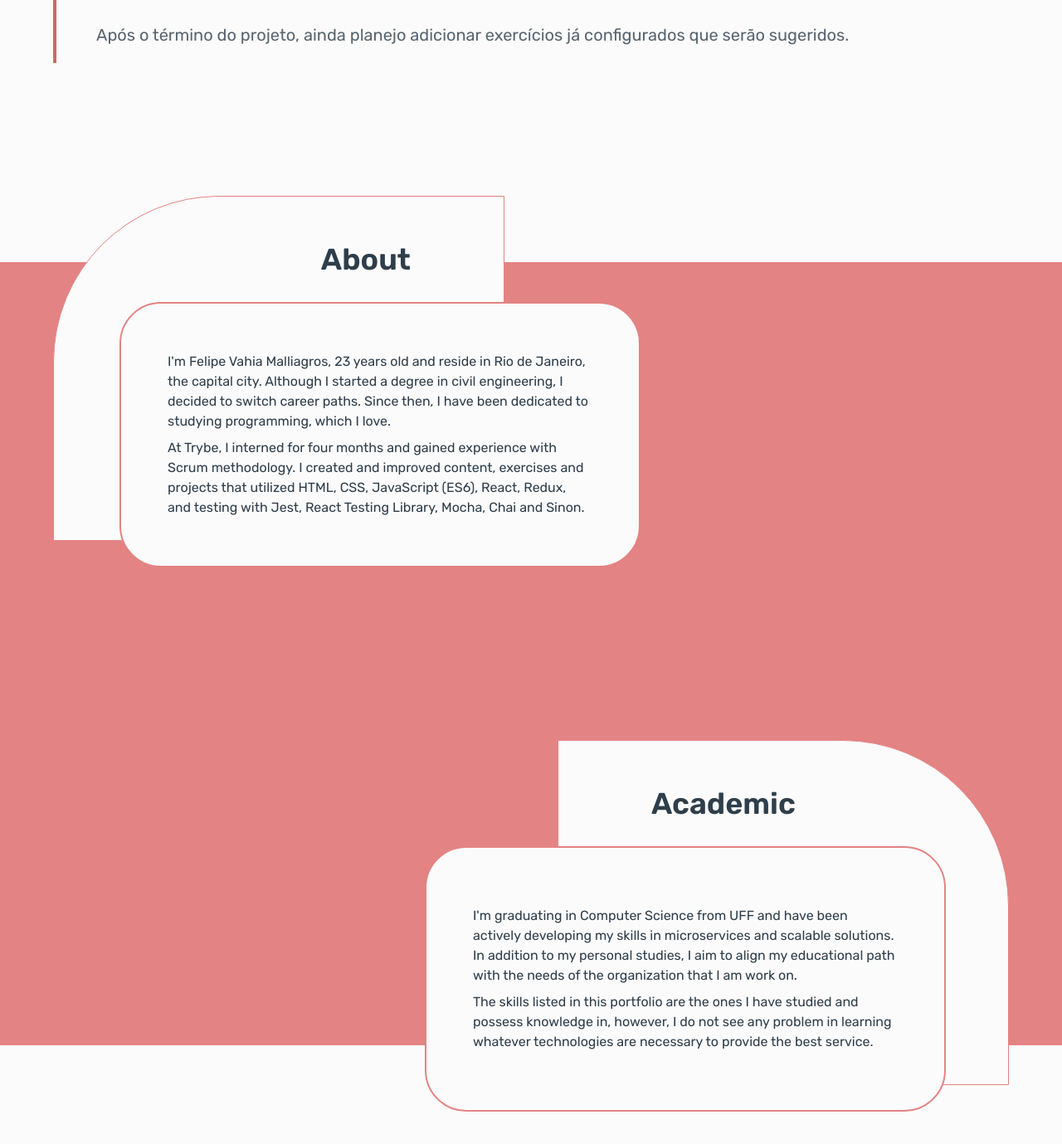
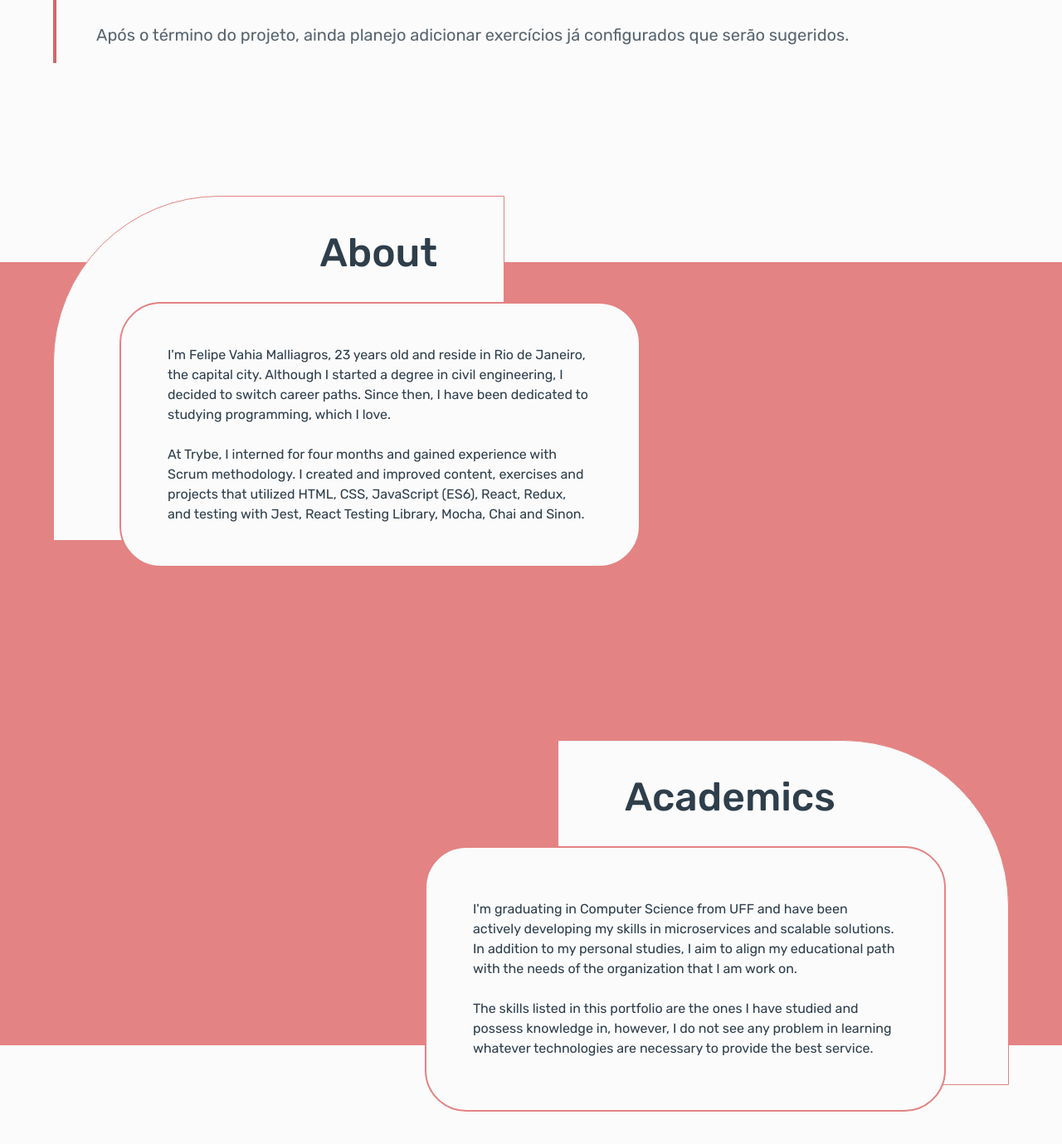
Before and after one commit to felipemalli/portfolio, a React (Vite) app: page / in a window 1280 px wide. Shown: the part 2229-3608 px from the top of the page at 83% size. Built offline with nearby package versions, Linux system fonts and the light colour scheme.

Commit message:
style: update size of about section texts

```diff
--- a/public/languages/en.json
+++ b/public/languages/en.json
@@ -13,7 +13,7 @@
   "about_first_card_title": "About",
   "about_first_card_first_paragraph": "I'm Felipe Vahia Malliagros, 23 years old and reside in Rio de Janeiro, the capital city. Although I started a degree in civil engineering, I decided to switch career paths. Since then, I have been dedicated to studying programming, which I love.",
   "about_first_card_second_paragraph": "At Trybe, I interned for four months and gained experience with Scrum methodology. I created and improved content, exercises and projects that utilized HTML, CSS, JavaScript (ES6), React, Redux, and testing with Jest, React Testing Library, Mocha, Chai and Sinon.",
-  "about_second_card_title": "Academic",
+  "about_second_card_title": "Academics",
   "about_second_card_first_paragraph": "I'm graduating in Computer Science from UFF and have been actively developing my skills in microservices and scalable solutions. In addition to my personal studies, I aim to align my educational path with the needs of the organization that I am work on.",
   "about_second_card_second_paragraph": "The skills listed in this portfolio are the ones I have studied and possess knowledge in, however, I do not see any problem in learning whatever technologies are necessary to provide the best service.",
   "in_progress": "In progress",
--- a/src/components/about-section/AboutSection.tsx
+++ b/src/components/about-section/AboutSection.tsx
@@ -15,7 +15,7 @@ export const AboutSection: React.FC = () => {
             md:w-[544px] md:-mr-20 min-h-[416px]
 
             md:rounded-tl-[200px] bg-secondary-500 border border-primary-300 -z-10'>
-              <h2 className='absolute top-14 font-semibold text-3xl md:text-4xl right-1/2 translate-x-1/2 md:translate-x-0 md:right-28 text-customBlue-700'>
+              <h2 className='absolute top-12 md:top-11 font-medium text-3xl md:text-5xl right-1/2 translate-x-1/2 md:translate-x-0 md:right-20 text-customBlue-700'>
                 {translations.about_first_card_title}
               </h2>
             </div>
@@ -27,7 +27,8 @@ export const AboutSection: React.FC = () => {
               <p>
                 {translations.about_first_card_first_paragraph}
               </p>
-              <p className='mt-2'>
+              <br/>
+              <p>
                 {translations.about_first_card_second_paragraph}
               </p>
             </div>
@@ -43,7 +44,7 @@ export const AboutSection: React.FC = () => {
               md:w-[544px] md:-ml-20 min-h-[416px]
 
               md:rounded-tr-[200px] bg-secondary-500 border border-primary-300 -z-10'>
-              <h2 className='absolute top-14 font-semibold text-3xl md:text-4xl left-1/2 -translate-x-1/2 md:translate-x-0 md:left-28 text-customBlue-700'>
+              <h2 className='absolute top-12 md:top-11 font-medium text-3xl md:text-5xl left-1/2 -translate-x-1/2 md:translate-x-0 md:left-20 text-customBlue-700'>
                 {translations.about_second_card_title}
               </h2>
             </div>
@@ -55,7 +56,8 @@ export const AboutSection: React.FC = () => {
               <p>
                 {translations.about_second_card_first_paragraph}
               </p>
-              <p className='mt-2'>
+              <br/>
+              <p>
                 {translations.about_second_card_second_paragraph}
               </p>
             </div>
```
